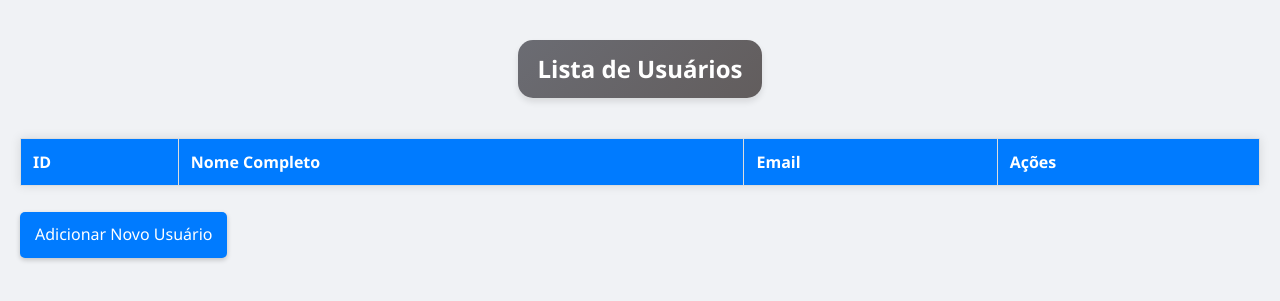
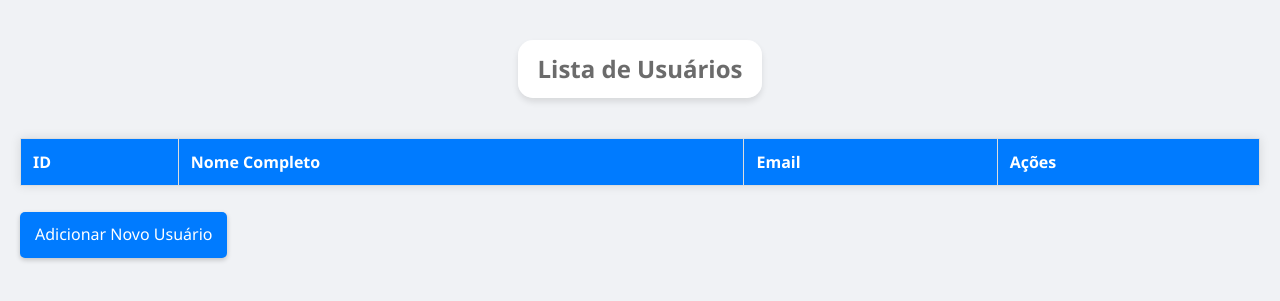
Before and after one commit to selvatixd/crud, a PHP site: page / in a window 1280 px wide. Shown: the top 301 px of the page. Run offline with PHP 8.4, Linux system fonts and the light colour scheme; data comes from the database, SQL or seed files in the repository; lists and menus that the app fills with data are empty.

Commit message:
crud basic

```diff
--- a/style.css
+++ b/style.css
@@ -23,8 +23,8 @@ body {
 }
 
 h2 {
-    background: linear-gradient(135deg, #6b6c73, #625d5d); /* Gradiente suave de azul claro para rosa pastel */
-    color: #ffffff; /* Cor de texto mais suave que preto puro */
+    background: linear-gradient(135deg, rgb(255, 255, 255), rgb(255, 255, 255)); /* Gradiente suave de azul claro para rosa pastel */
+    color: rgba(87, 87, 87, 0.88); /* Cor de texto mais suave que preto puro */
     padding: 10px 20px;
     border-radius: 15px; /* Bordas mais arredondadas */
     box-shadow: 0 4px 6px rgba(0, 0, 0, 0.1); /* Sombra sutil para profundidade */
```
